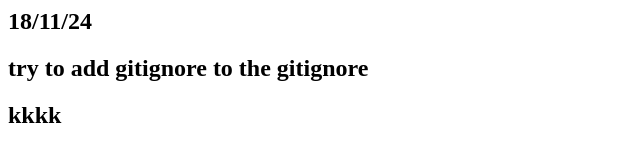
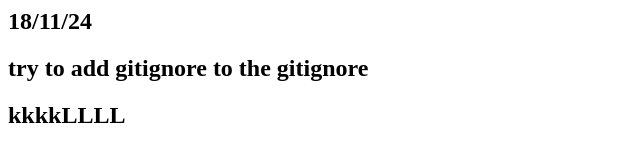
Before and after one commit to efrat354/My-Website, a plain HTML site: page index.html in a window 1280 px wide. Shown: the full height of the page, 0-640 px from the left. Drawn offline with Linux system fonts and the light colour scheme.

```diff
--- a/index.html
+++ b/index.html
@@ -1,3 +1,3 @@
 <h2>18/11/24</h2>
 <h2>try to add gitignore to the gitignore</h2>
-<h2>kkkk</h2>
+<h2>kkkkLLLL</h2>
```
